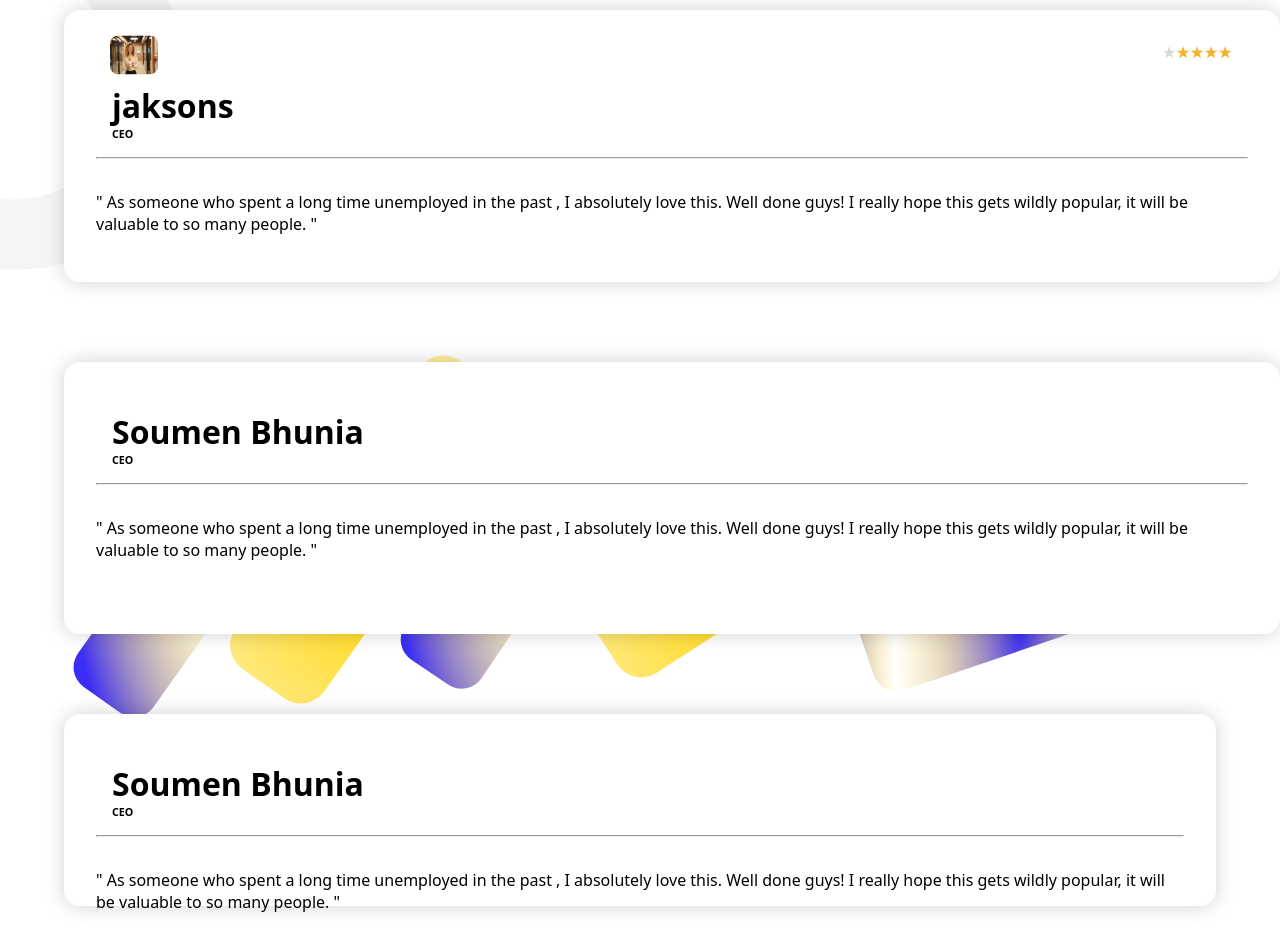
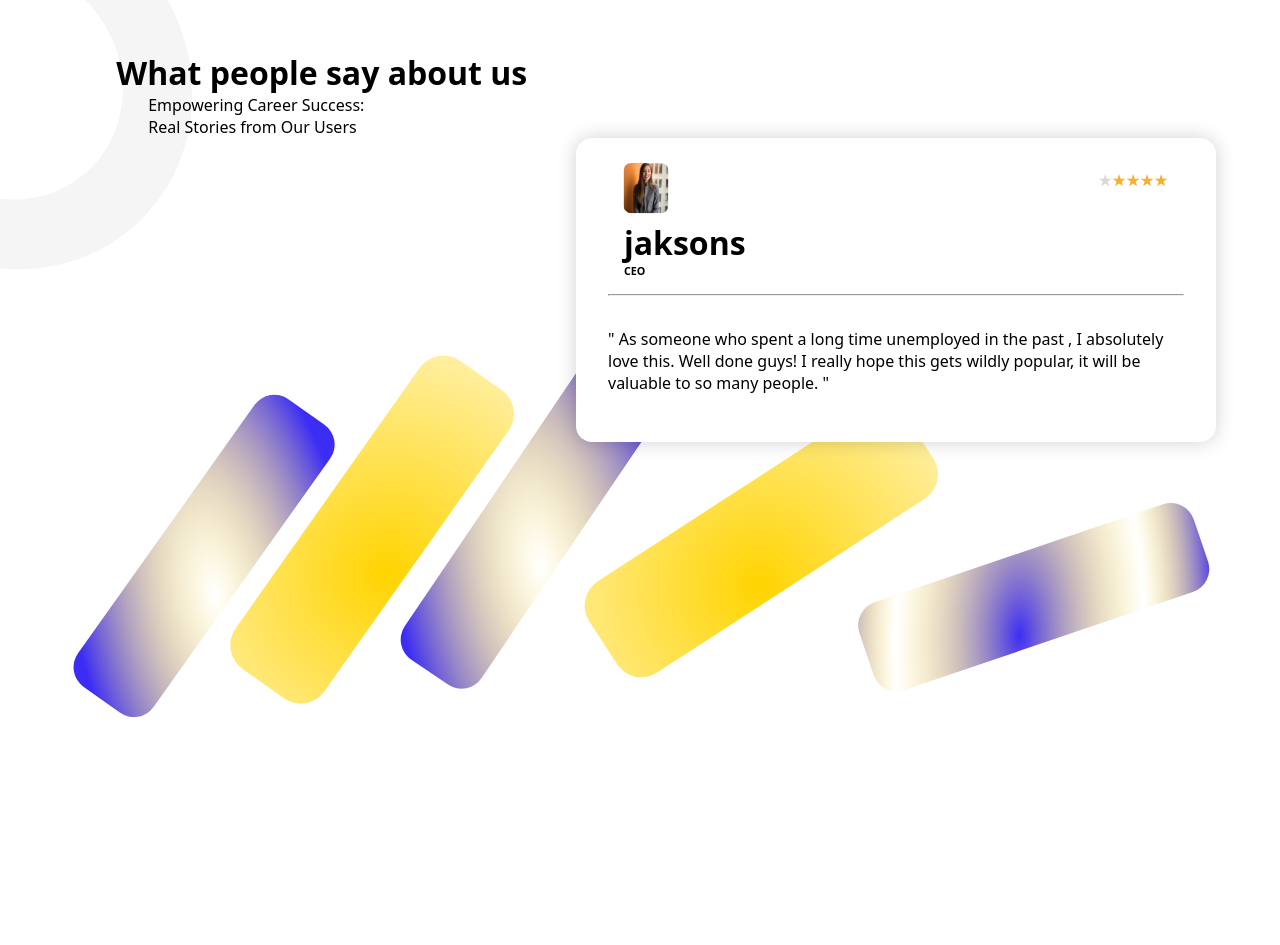
Before and after one commit to soumen974/WorkFolio, a React (Create React App) app: page / in a window 1280 px wide. Shown: the part 760-1705 px from the top of the page. After the commit the page ends 1538 px from the top, so only its background shows below. Built offline with nearby package versions, Linux system fonts and the light colour scheme.

Commit message:
individual riview box

```diff
--- a/src/Components/Section02.css
+++ b/src/Components/Section02.css
@@ -27,6 +27,7 @@
 .blockOfSqures svg{
     width: 100%;
     z-index: -1;
+    position: relative;
 }
 .Reviews-boxs{
     margin-top: -48rem;
@@ -41,27 +42,39 @@
 }
 .Review-box-model{
    padding: 1rem 2rem;
-   height: 15rem;
+   /* height: 15rem; */
    width: 100%;
    max-height: 100%;
     /* color: white; */
     box-sizing: 0 0 30px black;
     background-color: white;
     border-radius: 1rem;
-    box-sizing:content-box;
+    box-sizing:border-box;
     box-shadow: 0 0 19px rgba(0, 0, 0, 0.185);
+    z-index: 4;
 
 }
+
+.content{
+    padding: 0rem 0rem 0rem 32rem;
+    margin-top: -40rem;
+    z-index: 4;
+    float:right;
+}
+
+
 .head-box-model{
     border-color: rgba(0, 0, 0, 0.436);
     border-bottom: 5px;
     padding:  0rem 0rem 1rem 0rem ;
     width: 100%;
+    float:right;
 
 }
 .riview-text{
     padding: 2rem 0rem;
     width: 100%;
+
 
 }
 .Reviews-boxs .Review-box-model:last-child {
@@ -73,16 +86,14 @@
      border-radius: 1rem;
      box-sizing: border-box;
      box-shadow: 0 0 19px rgba(0, 0, 0, 0.185);
-     /* margin-left: -30%; */
+     margin-left: -30%;
 }
 
 .review-er-image img{
     height:100%;
     width: 2rem;
-    transform: scale(1.5);
+    transform: scale(1.4);
     border-radius: 0.341rem;
-
-
 
 }
 .review-er-image{
@@ -106,7 +117,6 @@
     flex-wrap: wrap;
     /* width: 100%; */
     /* background-color: blue; */
-    text-align: left;
 
 }
 .review-er-name-post{
--- a/src/Components/Section02.jsx
+++ b/src/Components/Section02.jsx
@@ -2,7 +2,7 @@ import React from 'react'
 import './Section02.css'
 import NoStar from "./EmptyStarIcon";
 import Star from "./FullStarIcon";
-import FirstReview from "./Images/jotform-0skyVR99zP8-unsplash.jpg"
+import FirstReview from "./Images/rivewer-imgpng.png"
 
 export default function Section02() {
   return (
@@ -63,9 +63,10 @@ export default function Section02() {
 
       </div>
 
-      <div className="Reviews-boxs">
 
-        <div className="Review-box-model">
+
+      <div className="content">
+      <div className="Review-box-model">
           <div className="head-box-model">
             <div className="review-er-details">
               <div className="review-er-image">
@@ -86,38 +87,14 @@ export default function Section02() {
           <div className="riview-text">" As someone who spent a long time unemployed in the past , I absolutely love this. Well done guys! I really hope this gets wildly popular, it will be valuable to so many people. "</div>
         </div>
 
-        <div className="Review-box-model">
-          <div className="head-box-model">
-            <div className="review-er-details">
-              <div className="review-er-image"></div>
-              <div className="review-er-name-post">
-                <h1>Soumen Bhunia</h1>
-                <h6>CEO</h6>
-              </div>
-            </div>
-            <div className="review-er-rating"></div>
-          </div>
-          <hr/>
-          <div className="riview-text">" As someone who spent a long time unemployed in the past , I absolutely love this. Well done guys! I really hope this gets wildly popular, it will be valuable to so many people. "</div>
-        </div>
-
-        <div className="Review-box-model">
-          <div className="head-box-model">
-            <div className="review-er-details">
-              <div className="review-er-image"></div>
-              <div className="review-er-name-post">
-                <h1>Soumen Bhunia</h1>
-                <h6>CEO</h6>
-              </div>
-            </div>
-            <div className="review-er-rating"></div>
-          </div>
-          <hr/>
-          <div className="riview-text">" As someone who spent a long time unemployed in the past , I absolutely love this. Well done guys! I really hope this gets wildly popular, it will be valuable to so many people. "</div>
-        </div>
+      </div>
 
 
-      </div>
+
+
+
+
+
 
     </div>
 
```
Also changed, not shown: src/Components/Images/jotform-0skyVR99zP8-unsplash.jpg (deleted), src/Components/Images/rivewer-imgpng.png (added), src/IFneedCode.txt.
